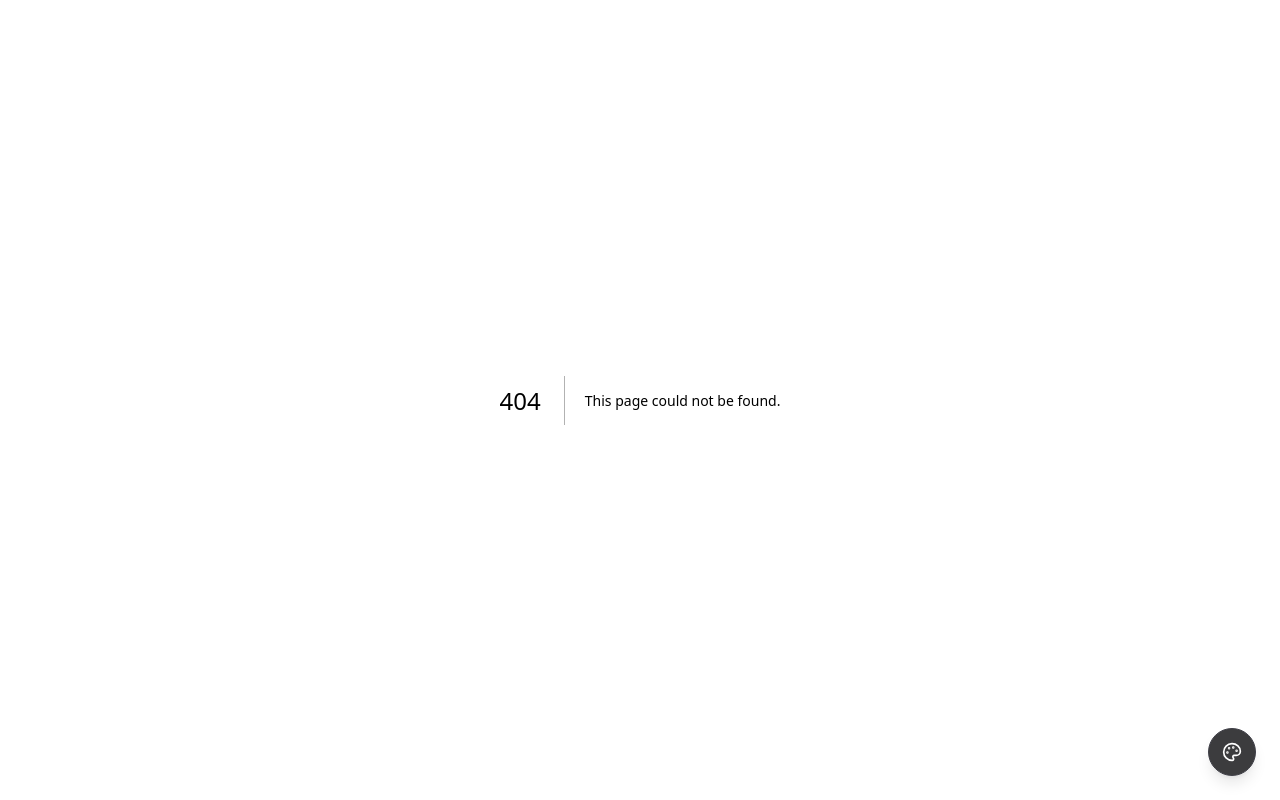
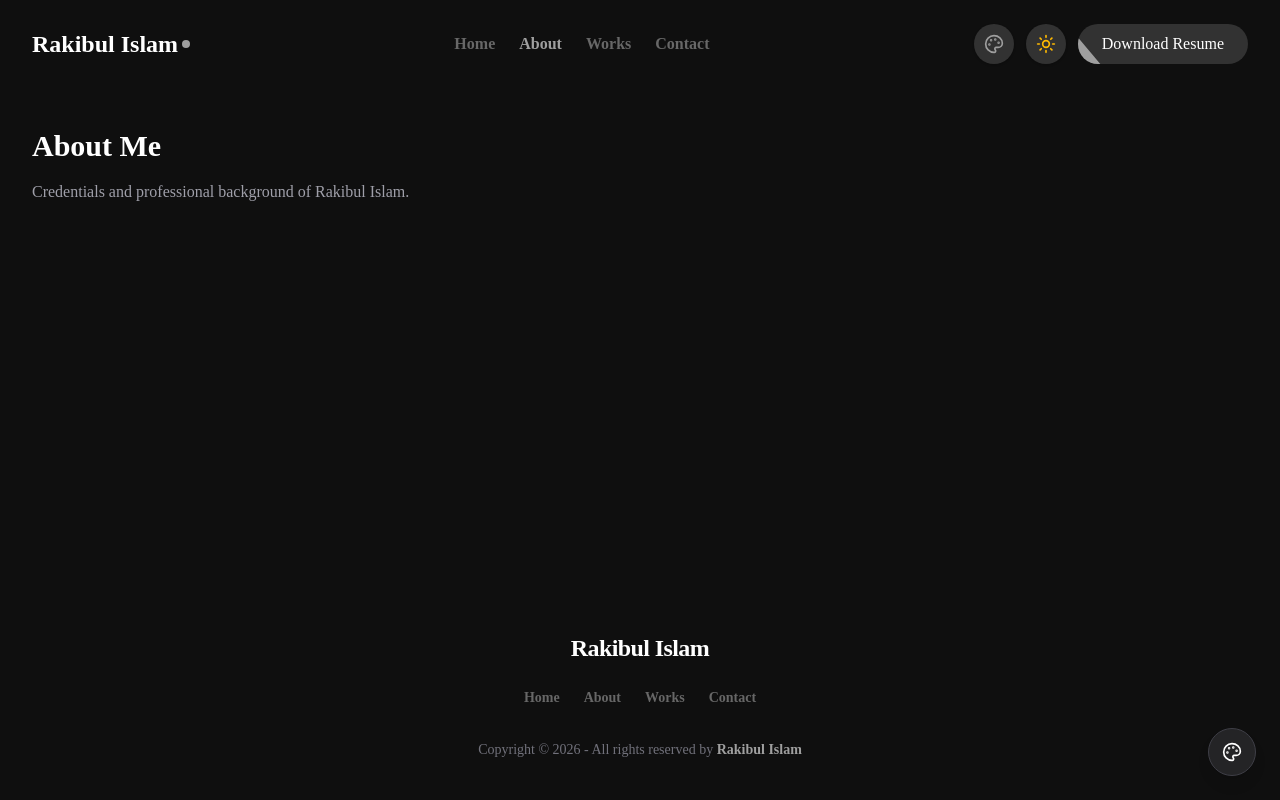
Before and after one commit to rakibulislamdev/personal-portfolio, a Next.js app: page /about in a window 1280 px wide. Before the commit this address had no page. Built offline with nearby package versions, Linux system fonts and the light colour scheme.

Commit message:
folder structure refining

```diff
--- a/app/(landing)/layout.tsx
+++ /dev/null
@@ -1,15 +0,0 @@
-import React from "react";
-import Navbar from "@/components/Navbar/Navbar";
-
-export default function LandingLayout({
-  children,
-}: {
-  children: React.ReactNode;
-}) {
-  return (
-    <div className="flex flex-col min-h-screen bg-[#f4f4f6] dark:bg-[#0f0f0f] text-zinc-900 dark:text-white transition-colors duration-300">
-      <Navbar />
-      <main className="flex-1">{children}</main>
-    </div>
-  );
-}
--- /dev/null
+++ b/app/about/page.tsx
@@ -0,0 +1,12 @@
+import React from "react";
+
+export default function AboutPage() {
+  return (
+    <div className="py-10 px-4 sm:px-8 max-w-7xl mx-auto">
+      <h1 className="text-3xl font-bold mb-4">About Me</h1>
+      <p className="text-zinc-600 dark:text-zinc-400">
+        Credentials and professional background of Rakibul Islam.
+      </p>
+    </div>
+  );
+}
--- /dev/null
+++ b/app/blog/page.tsx
@@ -0,0 +1,12 @@
+import React from "react";
+
+export default function BlogPage() {
+  return (
+    <div className="py-10 px-4 sm:px-8 max-w-7xl mx-auto">
+      <h1 className="text-3xl font-bold mb-4">My Blogs</h1>
+      <p className="text-zinc-600 dark:text-zinc-400">
+        Articles & Thoughts by Rakibul Islam.
+      </p>
+    </div>
+  );
+}
--- /dev/null
+++ b/app/contact/page.tsx
@@ -0,0 +1,12 @@
+import React from "react";
+
+export default function ContactPage() {
+  return (
+    <div className="py-10 px-4 sm:px-8 max-w-7xl mx-auto">
+      <h1 className="text-3xl font-bold mb-4">Contact Me</h1>
+      <p className="text-zinc-600 dark:text-zinc-400">
+        Let's talk and work together.
+      </p>
+    </div>
+  );
+}
--- a/app/globals.css
+++ b/app/globals.css
@@ -54,8 +54,8 @@
 :root {
   --theme-color: #9F9F9F;
   --theme-hover-color: #BCBCBC;
-  --background: oklch(1 0 0);
-  --foreground: oklch(0.145 0 0);
+  --background: oklch(0.97 0.003 260);
+  --foreground: oklch(0.18 0.01 260);
   --card: oklch(1 0 0);
   --card-foreground: oklch(0.145 0 0);
   --popover: oklch(1 0 0);
--- a/app/layout.tsx
+++ b/app/layout.tsx
@@ -1,6 +1,8 @@
 import type { Metadata } from "next";
 import { Geist, Geist_Mono, Great_Vibes } from "next/font/google";
 import "./globals.css";
+import Navbar from "@/components/Navbar/Navbar";
+import Footer from "@/components/Footer/Footer";
 import { ThemeProvider } from "@/components/Theme/ThemeContext";
 import ThemeSwitcher from "@/components/Theme/ThemeSwitcher";
 
@@ -126,9 +128,11 @@ export default function RootLayout({
           dangerouslySetInnerHTML={{ __html: JSON.stringify(jsonLd) }}
         />
       </head>
-      <body className="min-h-full flex flex-col bg-background text-foreground">
+      <body className="min-h-full flex flex-col bg-[#f0f2f5] dark:bg-[#0f0f0f] text-zinc-900 dark:text-white transition-colors duration-300">
         <ThemeProvider>
-          {children}
+          <Navbar />
+          <main className="flex-1">{children}</main>
+          <Footer />
           <ThemeSwitcher />
         </ThemeProvider>
       </body>
--- a/app/(landing)/page.tsx
+++ b/app/page.tsx
@@ -3,9 +3,9 @@ import HeroArea from "@/components/HeroArea/HeroArea";
 import ServiceOffering from "@/components/ServiceOffering/ServiceOffering";
 import AccivementArea from "@/components/AccivementArea/AccivementArea";
 
-export default function LandingPage() {
+export default function Home() {
   return (
-    <div className="min-h-screen bg-[#f4f4f6] dark:bg-[#0f0f0f] text-zinc-900 dark:text-white py-10 px-4 sm:px-8 max-w-7xl mx-auto transition-colors duration-300">
+    <div className="min-h-screen bg-[#f0f2f5] dark:bg-[#0f0f0f] text-zinc-900 dark:text-white py-10 px-4 sm:px-8 max-w-7xl mx-auto transition-colors duration-300">
       <HeroArea />
       <ServiceOffering />
       <AccivementArea />
--- /dev/null
+++ b/app/services/page.tsx
@@ -0,0 +1,12 @@
+import React from "react";
+
+export default function ServicesPage() {
+  return (
+    <div className="py-10 px-4 sm:px-8 max-w-7xl mx-auto">
+      <h1 className="text-3xl font-bold mb-4">Services Offering</h1>
+      <p className="text-zinc-600 dark:text-zinc-400">
+        Specialization & Tech Stack Offerings.
+      </p>
+    </div>
+  );
+}
--- /dev/null
+++ b/app/works/page.tsx
@@ -0,0 +1,12 @@
+import React from "react";
+
+export default function WorksPage() {
+  return (
+    <div className="py-10 px-4 sm:px-8 max-w-7xl mx-auto">
+      <h1 className="text-3xl font-bold mb-4">My Works</h1>
+      <p className="text-zinc-600 dark:text-zinc-400">
+        Showcase of projects built by Rakibul Islam.
+      </p>
+    </div>
+  );
+}
--- /dev/null
+++ b/components/Footer/Footer.tsx
@@ -0,0 +1,62 @@
+import React from "react";
+import Link from "next/link";
+
+const Footer = () => {
+  const currentYear = new Date().getFullYear();
+
+  const navLinks = [
+    { name: "Home", href: "/" },
+    { name: "About", href: "/about" },
+    { name: "Works", href: "/works" },
+    { name: "Contact", href: "/contact" },
+  ];
+
+  return (
+    <footer className="mt-16 py-10 px-4 max-w-7xl mx-auto">
+      <div
+        data-aos="fade-down"
+        data-aos-delay="50"
+        data-aos-duration="1000"
+        className="flex flex-col items-center justify-center gap-6 text-zinc-500 dark:text-[#676767] font-semibold text-center"
+      >
+        <div>
+          <Link
+            href="/"
+            className="text-2xl font-bold text-zinc-900 dark:text-white tracking-tight hover:opacity-80 transition-opacity"
+          >
+            Rakibul Islam
+          </Link>
+        </div>
+
+        <nav aria-label="Footer Navigation">
+          <ul className="flex flex-wrap justify-center gap-6 text-sm">
+            {navLinks.map((link) => (
+              <li key={link.href}>
+                <Link
+                  href={link.href}
+                  className="hover:text-[var(--theme-color)] transition-colors duration-300"
+                >
+                  {link.name}
+                </Link>
+              </li>
+            ))}
+          </ul>
+        </nav>
+
+        <aside className="mt-2 text-xs sm:text-sm text-zinc-500 dark:text-zinc-500 font-medium">
+          <p>
+            Copyright © {currentYear} - All rights reserved by{" "}
+            <span
+              className="font-bold transition-colors duration-300"
+              style={{ color: "var(--theme-color)" }}
+            >
+              Rakibul Islam
+            </span>
+          </p>
+        </aside>
+      </div>
+    </footer>
+  );
+};
+
+export default Footer;
--- a/components/HeroArea/HeroArea.tsx
+++ b/components/HeroArea/HeroArea.tsx
@@ -95,20 +95,20 @@ const HeroArea = () => {
               data-aos-duration="1000"
               className="group relative bg-white dark:bg-gradient-to-br dark:from-[#2e2e2e] dark:via-[#1f1e1e] dark:to-[#131313] rounded-3xl border border-zinc-200/90 dark:border-zinc-800/80 hover:border-[var(--theme-color)] transition-all duration-500 shadow-md hover:shadow-2xl flex flex-col justify-between"
             >
-              <div className="py-6 px-10 flex flex-col justify-between h-full">
+              <div className="py-6 px-8 sm:px-10 flex flex-col justify-between h-full">
                 <div>
-                  <div className="flex justify-center py-2 items-center min-h-[96px]">
+                  <div className="flex justify-center items-center py-2 min-h-[100px] mb-4">
                     <span className="font-[family-name:var(--font-signature)] text-5xl sm:text-6xl text-zinc-900 dark:text-white select-none group-hover:scale-105 transition-transform duration-300">
                       Rakib
                     </span>
                   </div>
                   <p
-                    className="font-bold text-xs uppercase tracking-widest my-2 transition-colors duration-300"
+                    className="font-bold text-xs uppercase tracking-widest mb-1.5 transition-colors duration-300"
                     style={{ color: "var(--theme-color)" }}
                   >
                     MORE ABOUT ME
                   </p>
-                  <p className="font-bold text-zinc-900 dark:text-white text-xl">Credentials</p>
+                  <h3 className="font-bold text-zinc-900 dark:text-white text-xl">Credentials</h3>
                 </div>
                 <div className="absolute bottom-7 right-7">
                   <HoverIcon />
@@ -124,22 +124,22 @@ const HeroArea = () => {
               data-aos-duration="1000"
               className="group relative bg-white dark:bg-gradient-to-br dark:from-[#2e2e2e] dark:via-[#1f1e1e] dark:to-[#131313] rounded-3xl border border-zinc-200/90 dark:border-zinc-800/80 hover:border-[var(--theme-color)] transition-all duration-500 shadow-md hover:shadow-2xl flex flex-col justify-between"
             >
-              <div className="py-6 px-10 flex flex-col justify-between h-full">
+              <div className="py-6 px-8 sm:px-10 flex flex-col justify-between h-full">
                 <div>
-                  <div className="flex flex-col justify-center items-center py-2 min-h-[96px] overflow-hidden">
+                  <div className="flex justify-center items-center py-2 min-h-[100px] mb-4 overflow-hidden">
                     <img
                       src={myWorksSrc}
                       alt="Showcase Projects"
-                      className="max-h-20 object-contain opacity-95 group-hover:opacity-100 transition-all duration-300 scale-110 -mb-4"
+                      className="max-h-20 object-contain opacity-95 group-hover:opacity-100 transition-all duration-300 scale-110"
                     />
                   </div>
                   <p
-                    className="font-bold text-xs uppercase tracking-widest my-2 transition-colors duration-300"
+                    className="font-bold text-xs uppercase tracking-widest mb-1.5 transition-colors duration-300"
                     style={{ color: "var(--theme-color)" }}
                   >
                     SHOWCASE
                   </p>
-                  <p className="font-bold text-zinc-900 dark:text-white text-xl">Projects</p>
+                  <h3 className="font-bold text-zinc-900 dark:text-white text-xl">Projects</h3>
                 </div>
                 <div className="absolute bottom-7 right-7">
                   <HoverIcon />
```
